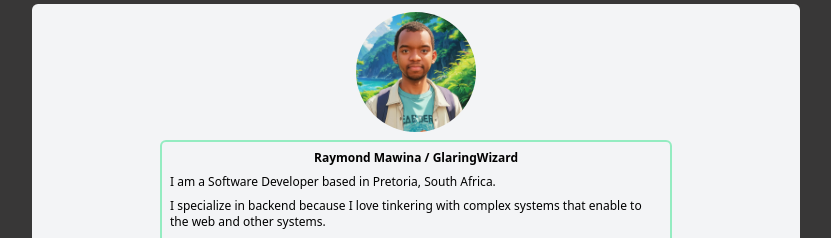
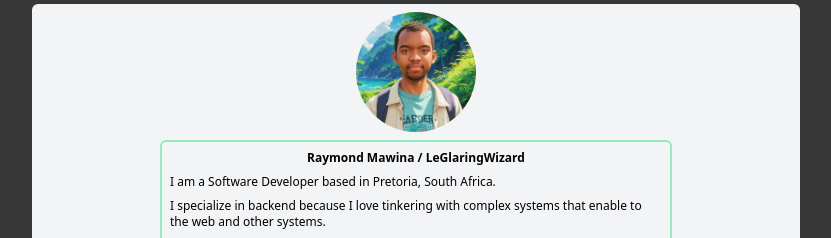
Before and after one commit to mfanaKoPitori/portfolio, a Next.js app: page / in a window 1280 px wide. Shown: the top 238 px of the page, without its empty margins (224-1055 px from the left). Built offline with nearby package versions, Linux system fonts and the light colour scheme.

Commit message:
fix: name change in the main header

```diff
--- a/pages/index.tsx
+++ b/pages/index.tsx
@@ -33,7 +33,7 @@ export default function Home() {
 
         <section className="grid justify-self-center text-left space-y-2 w-10/11 lg:w-2/3 p-2 border-2 border-green-400/40 rounded-md">
           <h1 className="text-center font-bold">
-            Raymond Mawina / GlaringWizard
+            Raymond Mawina / LeGlaringWizard
           </h1>
           <p>I am a Software Developer based in Pretoria, South Africa.</p>
 
```
